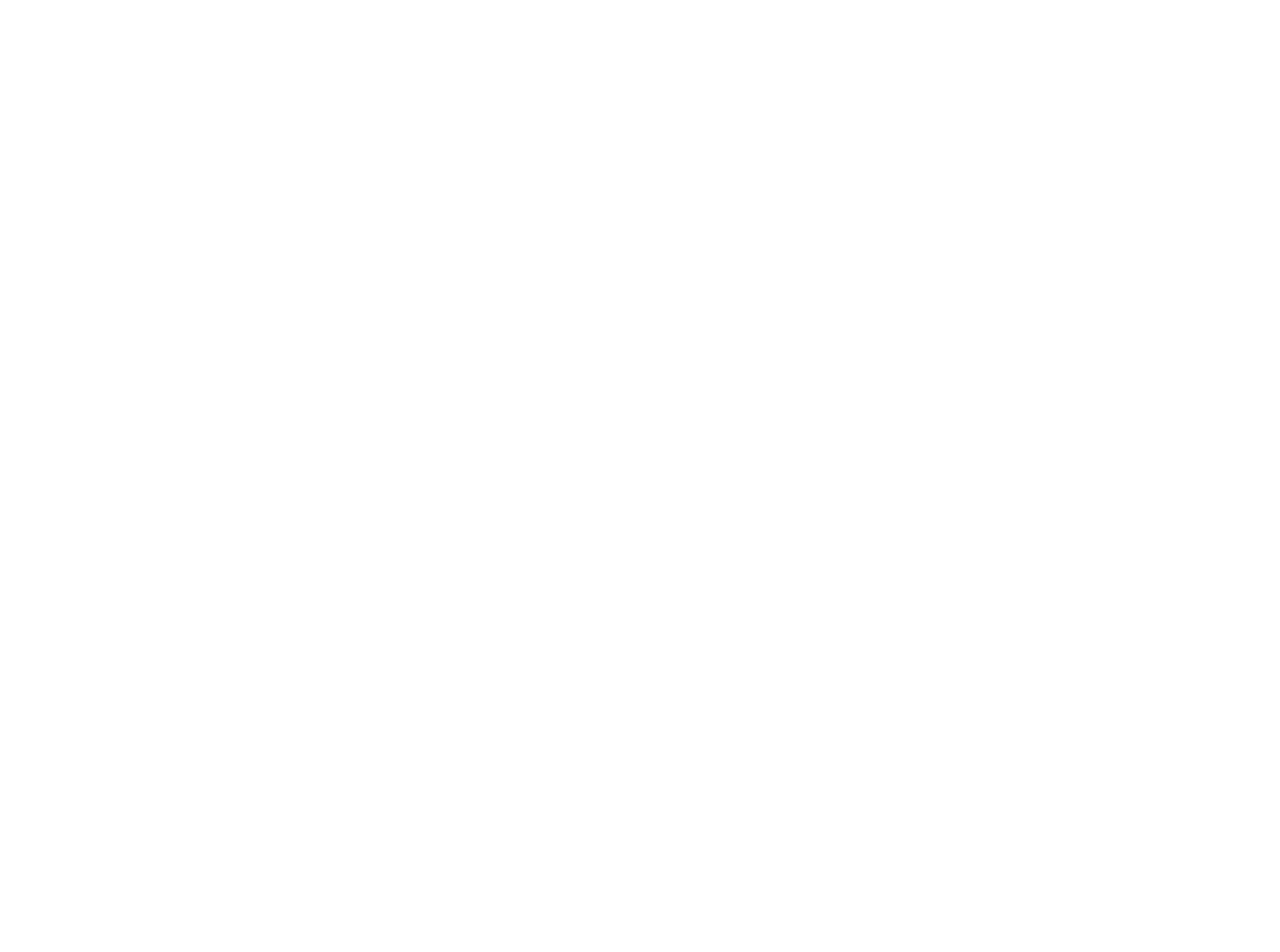
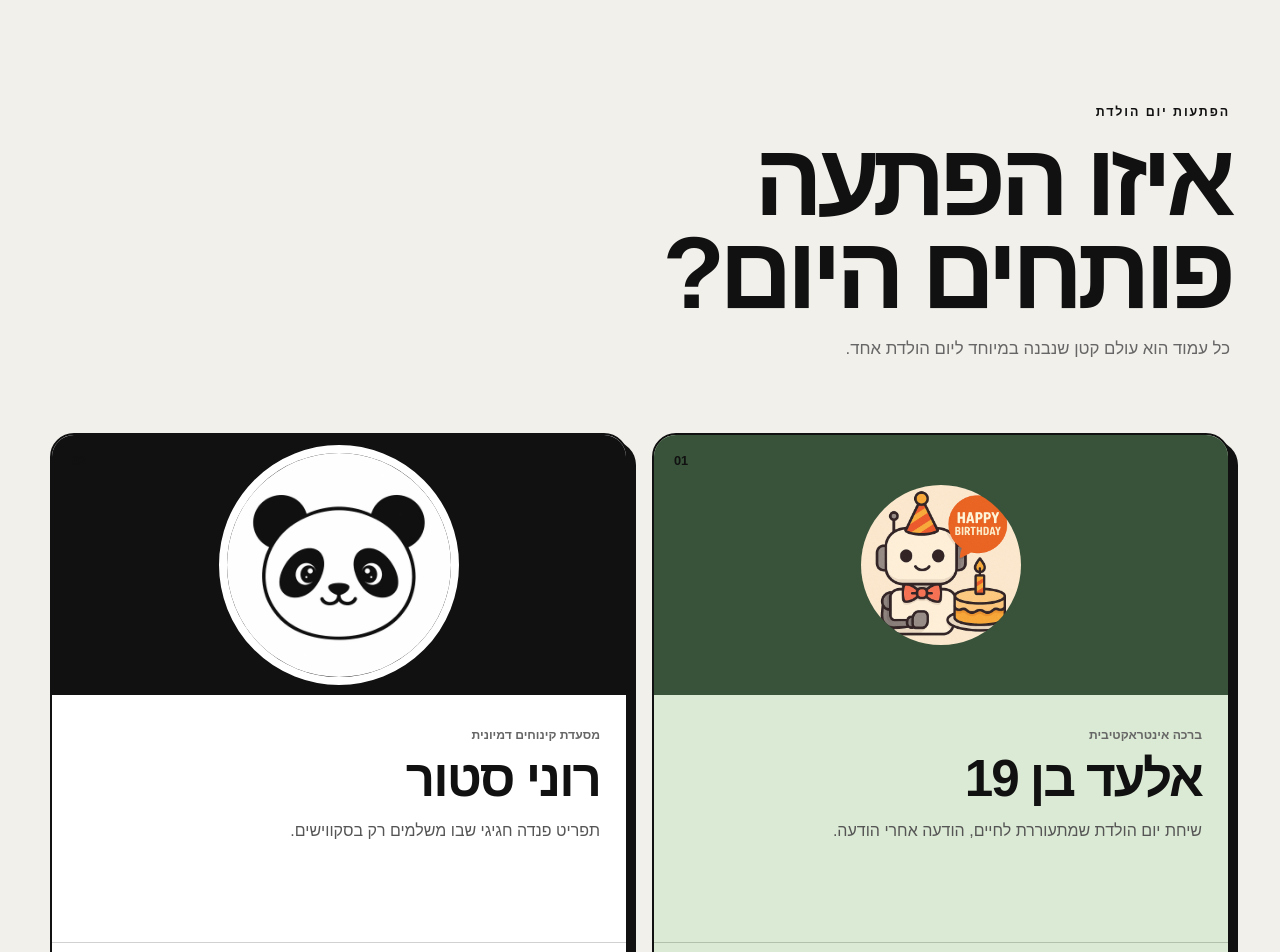
Before and after one commit to you-wiki/bday-apps, an Angular app: page / in a window 1280 px wide. Shown: the top 952 px of the page. Before the commit the page ends 800 px from the top, so only its background shows below. Built offline with nearby package versions, Linux system fonts and the light colour scheme.

Commit message:
feat: add home page with layout, styles, and routing

```diff
--- a/src/app/app.routes.ts
+++ b/src/app/app.routes.ts
@@ -1,6 +1,7 @@
 import { Routes } from '@angular/router';
 
 export const routes: Routes = [
+  { path: '', loadComponent: () => import('./pages/home/home') },
   { path: 'elad-19', loadComponent: () => import('./pages/elad-19/elad-19') },
   { path: 'ronni-store', loadComponent: () => import('./pages/ronni-store/ronni-store') },
 ];
--- /dev/null
+++ b/src/app/pages/home/home.html
@@ -0,0 +1,41 @@
+<main>
+  <header>
+    <span>הפתעות יום הולדת</span>
+    <h1>איזו הפתעה<br />פותחים היום?</h1>
+    <p>כל עמוד הוא עולם קטן שנבנה במיוחד ליום הולדת אחד.</p>
+  </header>
+
+  <nav aria-label="אפליקציות יום הולדת">
+    <a routerLink="/elad-19" class="app-card app-card--elad">
+      <span class="app-number">01</span>
+      <div class="app-image">
+        <img ngSrc="/chat-logo.png" alt="" width="160" height="160" priority />
+      </div>
+      <div class="app-copy">
+        <span>ברכה אינטראקטיבית</span>
+        <h2>אלעד בן 19</h2>
+        <p>שיחת יום הולדת שמתעוררת לחיים, הודעה אחרי הודעה.</p>
+      </div>
+      <strong>לפתיחת ההפתעה <span aria-hidden="true">←</span></strong>
+    </a>
+
+    <a routerLink="/ronni-store" class="app-card app-card--ronni">
+      <span class="app-number">02</span>
+      <div class="app-image">
+        <img
+          ngSrc="/ronni-store/panda.webp"
+          alt=""
+          width="240"
+          height="240"
+          priority
+        />
+      </div>
+      <div class="app-copy">
+        <span>מסעדת קינוחים דמיונית</span>
+        <h2>רוני סטור</h2>
+        <p>תפריט פנדה חגיגי שבו משלמים רק בסקווישים.</p>
+      </div>
+      <strong>לפתיחת התפריט <span aria-hidden="true">←</span></strong>
+    </a>
+  </nav>
+</main>
--- /dev/null
+++ b/src/app/pages/home/home.scss
@@ -0,0 +1,156 @@
+:host {
+  display: block;
+  min-height: 100dvh;
+  background: #f2f0eb;
+  color: #111;
+  font-family: Arial, 'Noto Sans Hebrew', sans-serif;
+}
+
+main {
+  width: min(1180px, calc(100% - 40px));
+  margin: 0 auto;
+  padding: clamp(56px, 8vw, 110px) 0;
+}
+
+header {
+  margin-bottom: clamp(42px, 6vw, 74px);
+
+  > span {
+    font-size: 0.78rem;
+    font-weight: 800;
+    letter-spacing: 0.15em;
+  }
+
+  h1 {
+    max-width: 720px;
+    margin: 14px 0 20px;
+    font-size: clamp(3.4rem, 8vw, 7rem);
+    line-height: 0.9;
+    letter-spacing: -0.06em;
+  }
+
+  p {
+    color: #666;
+    font-size: 1.05rem;
+  }
+}
+
+nav {
+  display: grid;
+  grid-template-columns: repeat(2, minmax(0, 1fr));
+  gap: 24px;
+}
+
+.app-card {
+  position: relative;
+  display: grid;
+  grid-template-rows: 260px 1fr auto;
+  min-height: 570px;
+  overflow: hidden;
+  border: 2px solid #111;
+  border-radius: 24px;
+  color: inherit;
+  text-decoration: none;
+  box-shadow: 8px 8px 0 #111;
+  transition: transform 220ms ease, box-shadow 220ms ease;
+
+  &:hover,
+  &:focus-visible {
+    outline: 3px solid #111;
+    outline-offset: 5px;
+    box-shadow: 14px 14px 0 #111;
+    transform: translate(-5px, -5px);
+  }
+
+  > strong {
+    display: flex;
+    align-items: center;
+    justify-content: space-between;
+    padding: 20px 26px;
+    border-top: 1px solid rgb(0 0 0 / 18%);
+  }
+}
+
+.app-card--elad {
+  background: #dbead4;
+}
+
+.app-card--ronni {
+  background: #fff;
+}
+
+.app-number {
+  position: absolute;
+  top: 18px;
+  left: 20px;
+  z-index: 1;
+  font-size: 0.8rem;
+  font-weight: 800;
+}
+
+.app-image {
+  display: flex;
+  align-items: center;
+  justify-content: center;
+
+  img {
+    border-radius: 50%;
+    transition: transform 300ms cubic-bezier(0.22, 1, 0.36, 1);
+  }
+
+  .app-card:hover & img {
+    transform: rotate(-4deg) scale(1.07);
+  }
+}
+
+.app-card--elad .app-image {
+  background: #38533a;
+}
+
+.app-card--ronni .app-image {
+  background: #111;
+
+  img {
+    border: 8px solid #fff;
+  }
+}
+
+.app-copy {
+  padding: 30px 26px;
+
+  > span {
+    color: #666;
+    font-size: 0.76rem;
+    font-weight: 800;
+  }
+
+  h2 {
+    margin: 10px 0 14px;
+    font-size: clamp(2.2rem, 4vw, 4rem);
+    line-height: 1;
+    letter-spacing: -0.04em;
+  }
+
+  p {
+    max-width: 390px;
+    color: #555;
+    line-height: 1.6;
+  }
+}
+
+@media (max-width: 760px) {
+  nav {
+    grid-template-columns: 1fr;
+  }
+
+  .app-card {
+    min-height: 520px;
+  }
+}
+
+@media (prefers-reduced-motion: reduce) {
+  .app-card,
+  .app-card img {
+    transition: none;
+  }
+}
```
Also changed, not shown: src/app/pages/home/home.ts (added, +11 -0 lines).
